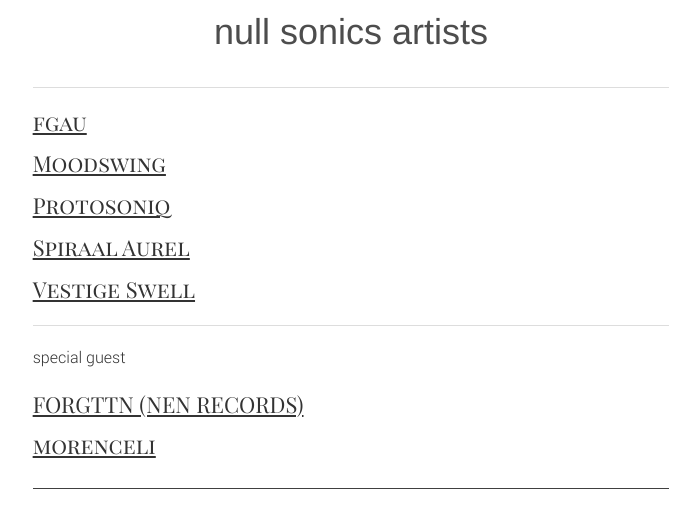
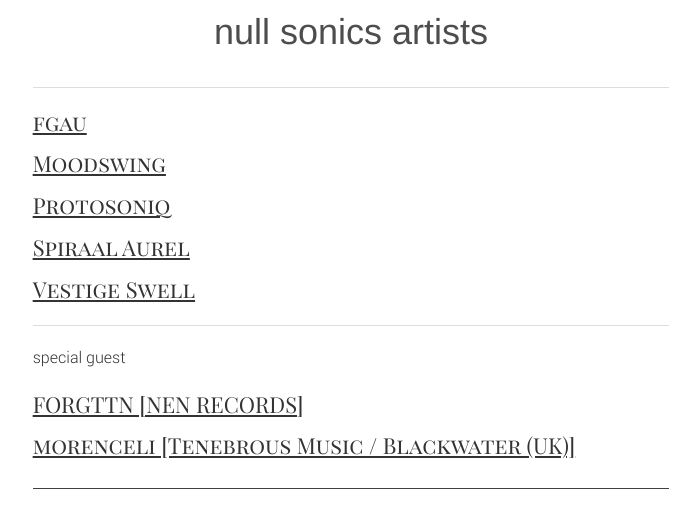
Before and after one commit to nullsonics/nullsonics.github.io, a Jekyll site: the page built from index.md, in a window 1280 px wide. Shown: the top 528 px of the page, without its empty margins (289-989 px from the left). Built offline with Jekyll 4.4.1, drawn with Linux system fonts in a browser that asks for light colours; nearby versions of some CDN libraries; library files that are not in the unit come from our copies.

Commit message:
Makes label inside square paranthes.

```diff
--- a/index.md
+++ b/index.md
@@ -16,6 +16,6 @@ title: null sonics artists
 ---
 special guest
 
-## [FORGTTN (NEN RECORDS)](/forgttn.html)
+## [FORGTTN \[NEN RECORDS\]](/forgttn.html)
 
-## [morenceli](/morenceli.html)
+## [morenceli \[Tenebrous Music / Blackwater (UK)\]](/morenceli.html)
```
